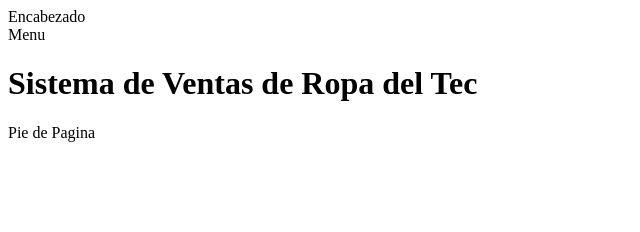
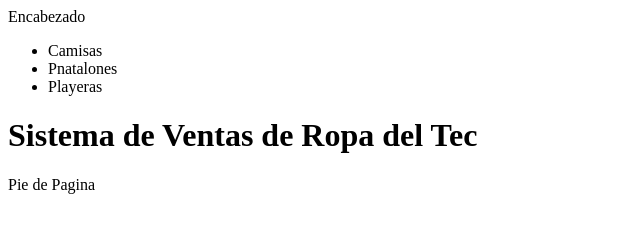
Before and after one commit to GlendaMarleneGonzalez/proweb2501v2, a plain HTML site: page index.html in a window 1280 px wide. Shown: the whole page, without its empty margins (0-640 px from the left). Drawn offline with Linux system fonts and the light colour scheme.

Commit message:
se agrego un menu

```diff
--- a/index.html
+++ b/index.html
@@ -7,7 +7,14 @@
 </head>
 <body>
     <div> Encabezado </div>
-    <div> Menu </div>
+    <div>
+        <ul>
+            <li> Camisas </li>
+            <li> Pnatalones </li>
+            <li> Playeras </li>
+        </ul>
+    </div>
+    <!-- <div> Menu </div> -->
     <div> <h1> Sistema de Ventas de Ropa del Tec </h1> </div>
     <div> Pie de Pagina </div>
 </body>
```
